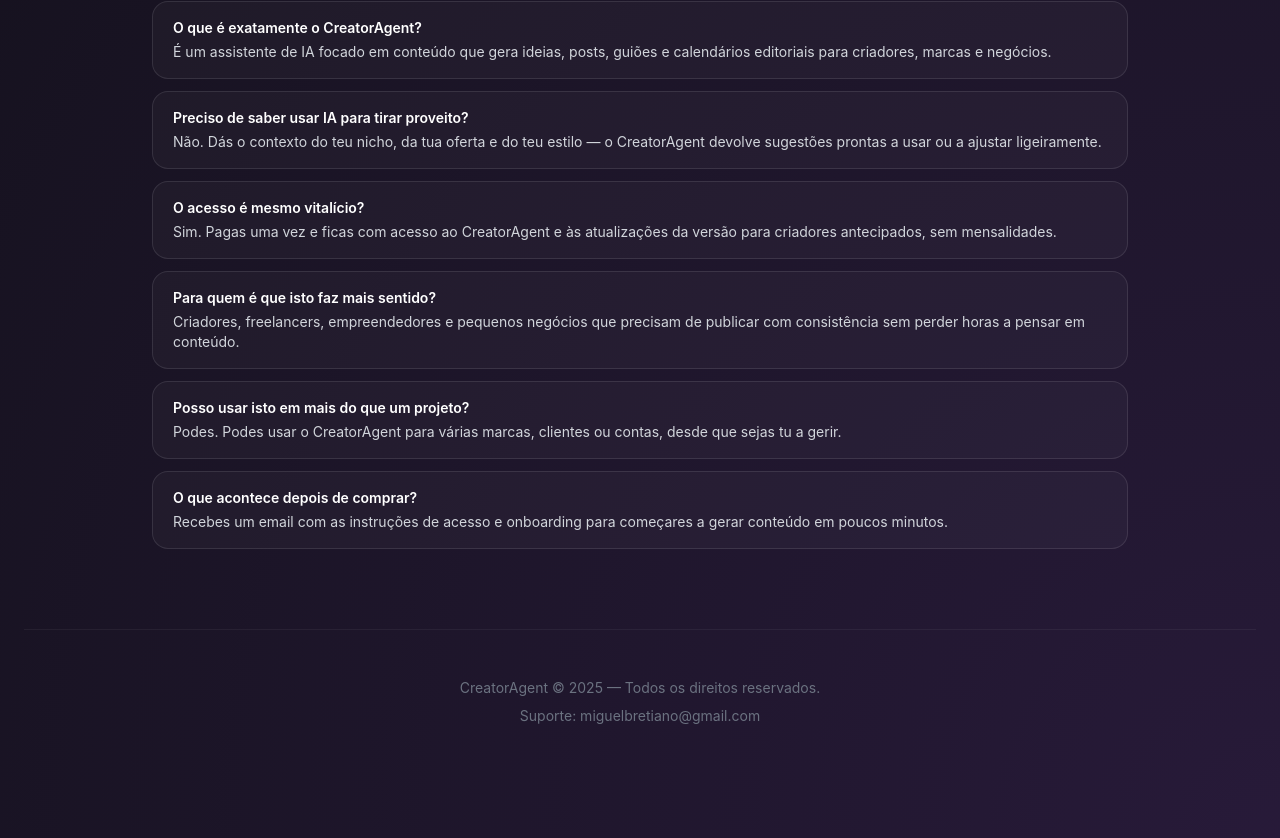
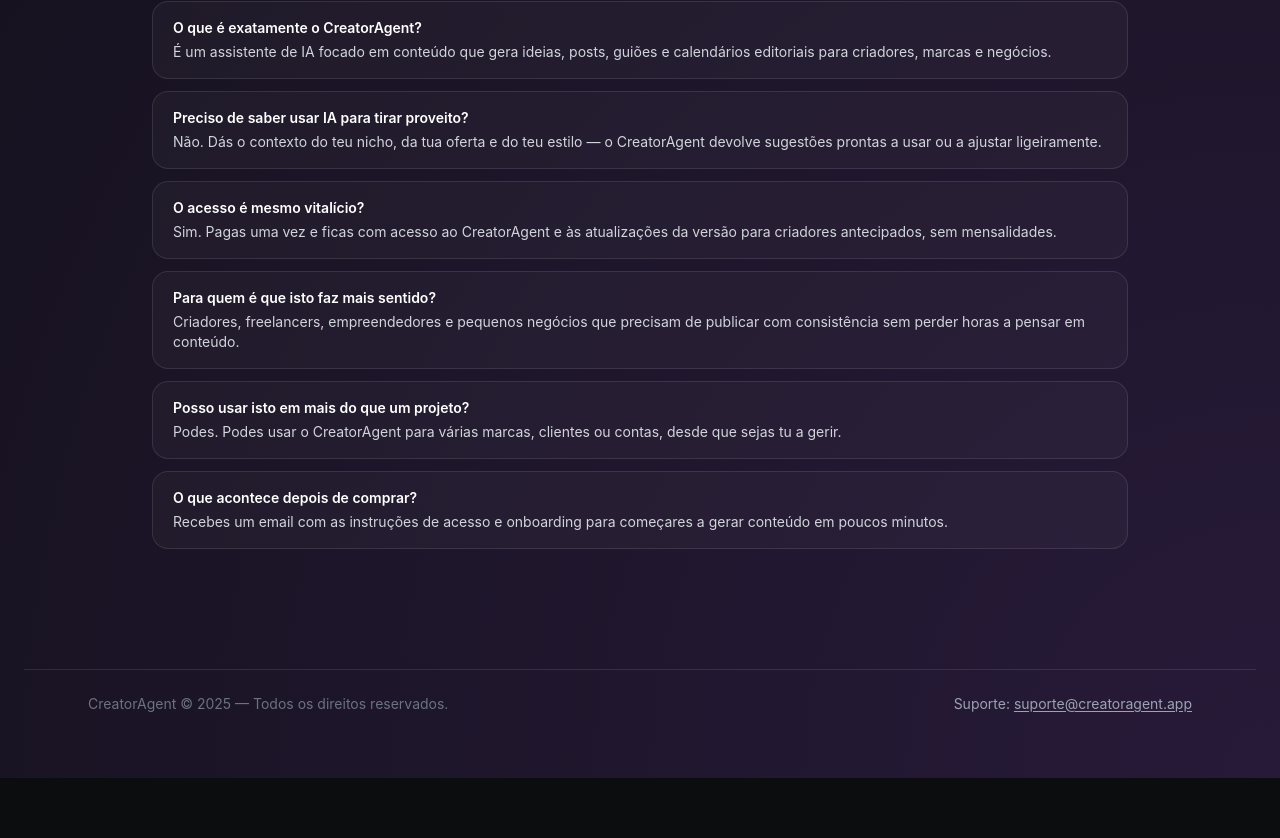
Before and after one commit to user0208308930298929832/creatoragentholder, a Next.js app: page / in a window 1280 px wide. Shown: the part 3657-4495 px from the top of the page. After the commit the page ends 4435 px from the top, so only its background shows below. Built offline with nearby package versions, Linux system fonts and the light colour scheme.

Commit message:
Update Footer.tsx

```diff
--- a/components/Footer.tsx
+++ b/components/Footer.tsx
@@ -1,8 +1,12 @@
 export default function Footer() {
   return (
-    <footer className="w-full py-12 text-center text-gray-500 text-sm border-t border-white/5">
-      <p>CreatorAgent © {new Date().getFullYear()} — Todos os direitos reservados.</p>
-      <p className="mt-2">Suporte: miguelbretiano@gmail.com</p>
+    <footer className="w-full border-t border-white/10 pt-6 mt-10">
+      <div className="max-w-6xl mx-auto px-6 flex flex-col sm:flex-row items-center justify-between gap-4 text-sm text-gray-500">
+        <span>CreatorAgent © {new Date().getFullYear()} — Todos os direitos reservados.</span>
+        <span className="text-gray-400">
+          Suporte: <a href="mailto:suporte@creatoragent.app" className="underline underline-offset-2">suporte@creatoragent.app</a>
+        </span>
+      </div>
     </footer>
   );
 }
```
